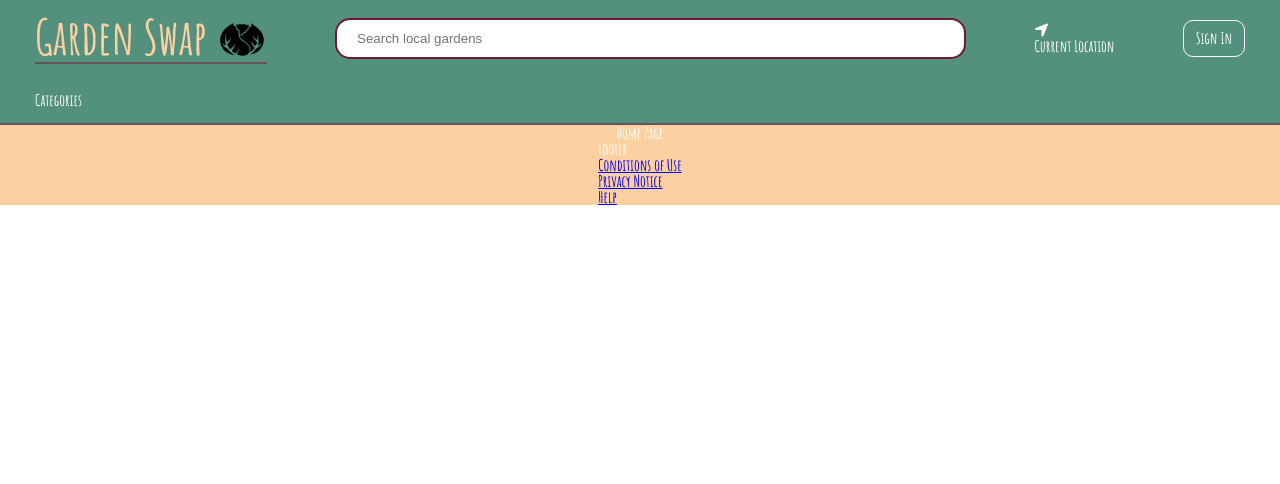
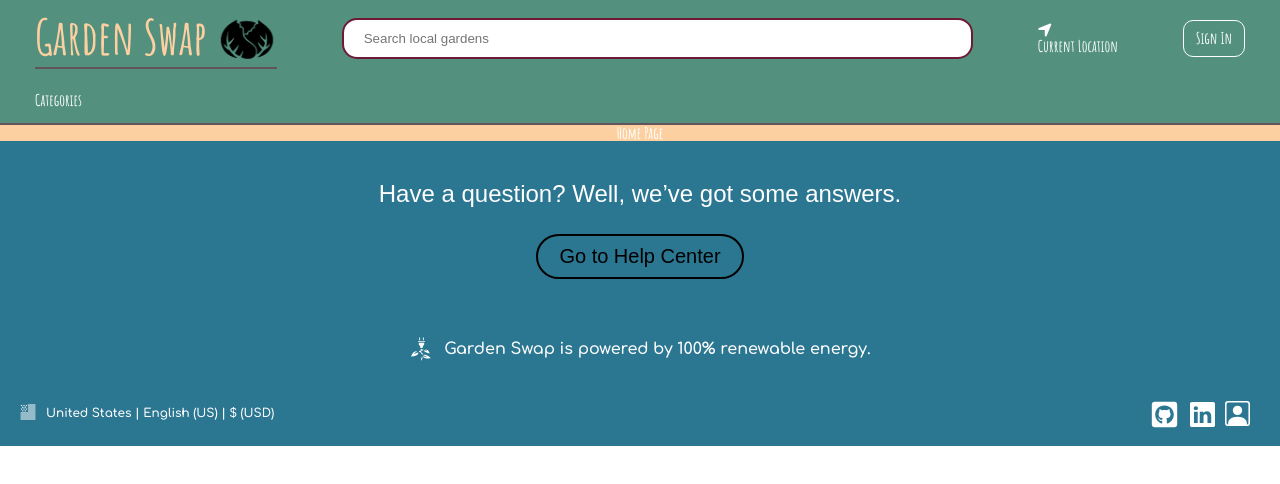
Before and after one commit to bbui195/Garden-Swap, a React (Create React App) app in the folder frontend/: page /#/ in a window 1280 px wide. Shown: the top 484 px of the page. Built offline with nearby package versions, Linux system fonts and the light colour scheme.

Commit message:
Add more styling to session, header and footer

```diff
--- a/frontend/src/components/footer/footer.jsx
+++ b/frontend/src/components/footer/footer.jsx
@@ -1,16 +1,37 @@
-import { Link } from 'react-router-dom'
 import React from 'react'
+import { FaGithubSquare } from "react-icons/fa";
+import { BsLinkedin, BsPersonSquare } from "react-icons/bs";
+import { GiUsaFlag, GiGreenPower} from "react-icons/gi";
 
 function Footer(props) {
     return (
-        <footer>
-            <p>Footer</p>
-            <ul>
-                <Link to='/'><li>Conditions of Use</li></Link>
-                <Link to='/'><li>Privacy Notice</li></Link>
-                <Link to='/'><li>Help</li></Link>
-            </ul>
-        </footer>
+        <div className="footer">
+            <div className="questions">
+                <span className="grid1">Have a question? Well, we’ve got some answers.</span>
+                <button className="grid2" onClick={() => this.props.openModal("help-center")}>Go to Help Center</button>
+            </div>
+            <div className="powered-by">
+                <GiGreenPower size={25}/>
+                <span>Garden Swap is powered by 100% renewable energy.</span>
+            </div>
+            <div className="bottom">
+                <div className="details">
+                    <GiUsaFlag className="fleg"/>
+                    <span>United States{" "} | {" "}English (US) {" "}|{" "} $ (USD)</span>
+                </div>
+                <div className="links">
+                    <a className="git" href="https://github.com/Colemartindale">
+                        <FaGithubSquare className="github" size={29}/>
+                    </a>
+                    <a href="https://www.linkedin.com/in/cole-martindale-385045147/">
+                        <BsLinkedin className="link" size={25} />
+                    </a>
+                    <a href="#">
+                        <BsPersonSquare className="port" size={25}/>
+                    </a>
+                </div>
+            </div>
+        </div>
     )
 }
 
--- a/frontend/src/components/navbar/nav_bar.jsx
+++ b/frontend/src/components/navbar/nav_bar.jsx
@@ -2,14 +2,13 @@ import React from 'react'
 import { Link } from 'react-router-dom'
 import words from "../../assets/images/words.png";
 import cabbage from "../../assets/images/cabbage.png";
-// import { FaLocationArrow } from "react-icons/Fa";
-
+import profilePic from "../../assets/images/cabbage.jpeg"
 export default ({ currentUser,logoutUser}) => {
 
     const session = currentUser ? (
         <div>
             <div>
-                <p>Hello, {currentUser.username}</p>
+                <img src={profilePic} alt="" />
             </div>
             <button onClick={logoutUser}>Log Out</button>
         </div>
--- a/frontend/src/components/session/login.jsx
+++ b/frontend/src/components/session/login.jsx
@@ -74,7 +74,7 @@ class Login extends React.Component {
               />
             </label>
             <input type="submit" value='Sign In' className='button'/>
-            <p>or</p>
+            <p className='or'>or</p>
             <button onClick={this.handleDemo} className='button'>Demo User</button>
 
             <p>New User?<Link to='/signup' className='link'><span> Start here</span></Link></p>
--- a/frontend/src/components/session/sign_up.jsx
+++ b/frontend/src/components/session/sign_up.jsx
@@ -43,7 +43,6 @@ class Signup extends React.Component {
         return (
             <div className="session-form-container">
                 <form onSubmit={this.handleSubmit} className="session-form">
-                    <br />
                     {this.renderErrors()}
                     <p>Create Account</p>
                     <div className='input-container'>
@@ -65,10 +64,7 @@ class Signup extends React.Component {
                                 onChange={this.handleChange('password')}
                                 className="input"
                             />
-                        <p>Passwords must be at least 6 characters</p>
                         </label>
-                        <br></br>
-
                         <input
                             type='submit'
                             value='Sign Up'
--- a/frontend/src/styles/app.scss
+++ b/frontend/src/styles/app.scss
@@ -10,9 +10,11 @@ $tweed: #937755;
 
 //Fonts
 @import url('https://fonts.googleapis.com/css2?family=Amatic+SC:wght@700&display=swap');
+@import url('https://fonts.googleapis.com/css2?family=Amatic+SC:wght@700&family=Comfortaa:wght@600&display=swap');
 
 @import "./header.scss";
 @import "./session.scss";
+@import "./footer.scss";
 
 .app-container {
     width: 100%;
--- /dev/null
+++ b/frontend/src/styles/footer.scss
@@ -0,0 +1,118 @@
+.questions {
+    display: grid;
+    grid-template-columns: auto;
+    grid-template-rows: 25px 50px;
+    background-color: #2b7691;
+    padding: 40px;
+    height: 175px;
+    gap: 25px;
+    justify-content: center;
+    box-sizing: border-box;
+    width: 100vw;
+
+
+    .grid1 {
+        grid-column: 1 / span 3;
+        text-align: center;
+        font-size: 24px;
+        font-weight: 500;
+        font-family: sans-serif;
+        align-self: center;
+    }
+
+    .grid2 {
+        grid-column: 1 / span 3;
+        justify-self: center;
+        width: 40%;
+        height: 45px;
+        background: none;
+        border: black 2px solid;
+        border-radius: 25px;
+        font-weight: 525;
+        cursor: pointer;
+        align-self: center;
+        transition: all 200ms;
+        font-size: 20px;
+    }
+
+    .grid2:hover {
+        box-shadow: 0 1px 4px 0 rgba(34, 34, 34, 50%);
+        width: 42%;
+        height: 50px;
+    }
+
+}
+
+.footer {
+    width: 100vw;
+    height: 10%;
+    font-family: 'Comfortaa', cursive;
+    color: white;
+
+    .powered-by {
+        background-color: #2b7691;
+        color: white;
+        justify-content: center;
+        font-size: 16px;
+        display: flex;
+        align-items: center;
+        padding: 20px 0px;
+        // background-image: linear-gradient(to top,  $dark-liver, #1f5343);
+
+
+        span {
+            margin-left: 10px;
+        }
+    }
+
+    .bottom {
+        display: flex;
+        justify-content: space-between;
+        padding: 20px;
+        background-color: #2b7691;
+        color: white;
+        // background-image: linear-gradient($dark-liver, $claret);
+
+
+        .fleg{
+            transform: translateY(3px);
+        }
+
+        span {
+            margin-left: 10px;
+            font-size: 12px;
+        }
+
+        .links {
+            width: 120px;
+            display: flex;
+            justify-content: space-evenly;
+            height: 25px;
+
+            Link {
+                color: black;
+            }
+
+            .git {
+                border-radius: 5px;
+                transform: translateY(-1px);
+            }
+
+            .github {
+
+                color: white;
+            }
+
+            .link {
+                transform: translateY(1px);
+                color: white;
+            }
+
+            .port {
+                color: white;
+
+            }
+        }
+
+    }
+}
--- a/frontend/src/styles/header.scss
+++ b/frontend/src/styles/header.scss
@@ -33,7 +33,7 @@
         }
 
         .logo {
-            height: 50px;
+            height: 60px;
             transform: translateY(3px);
         }
 
--- a/frontend/src/styles/session.scss
+++ b/frontend/src/styles/session.scss
@@ -9,9 +9,11 @@
     font-family: sans-serif;
     margin-top: 5%;
     margin-bottom: 50px;
-    font-family: 'Amatic SC', cursive;
-    color: black;
-    font-size: 26px;
+    font-family: 'Comfortaa', cursive;
+    color: white;
+    font-size: 18px;
+    box-shadow: 0px 0px 10px #656565;
+
 
 
     .session-form {
@@ -21,15 +23,28 @@
         flex-direction: column;
         align-items: center;
         justify-content: center;
+
+        > p {
+            font-size: 26px;
+            margin-bottom: 20px;
+        }
     }
 
     .input-container {
-        height: 80%;
+        height: 70%;
         width: 80%;
         display: flex;
         flex-direction: column;
         justify-content: center;
         align-items: center;
+
+        > p {
+            font-size: 16px;
+        }
+
+        .or {
+            font-size: 22px;
+        }
 
         label {
             width: 80%;
@@ -44,6 +59,11 @@
                 border: none;
                 box-shadow:inset 0 0 2px 2px #888;
                 background: #fff;
+                font-size: 18px;
+            }
+
+            .input:focus {
+                outline: 1px solid $wintergreen-dream;
             }
         }
 
@@ -51,9 +71,9 @@
         .button {
             border: none;
             width: 75%;
-            height: 35px;
+            height: 45px;
             border-radius: 20px;
-            margin: 10px;
+            margin: 15px;
             background-color: black;
             color: white;
             cursor: pointer;
@@ -74,5 +94,9 @@
             margin-left: 10px;
         }
 
+        .link:hover {
+            color: $claret;
+        }
+
     }
 }
```
Also changed, not shown: frontend/src/assets/images/cabbage.jpeg (added).
